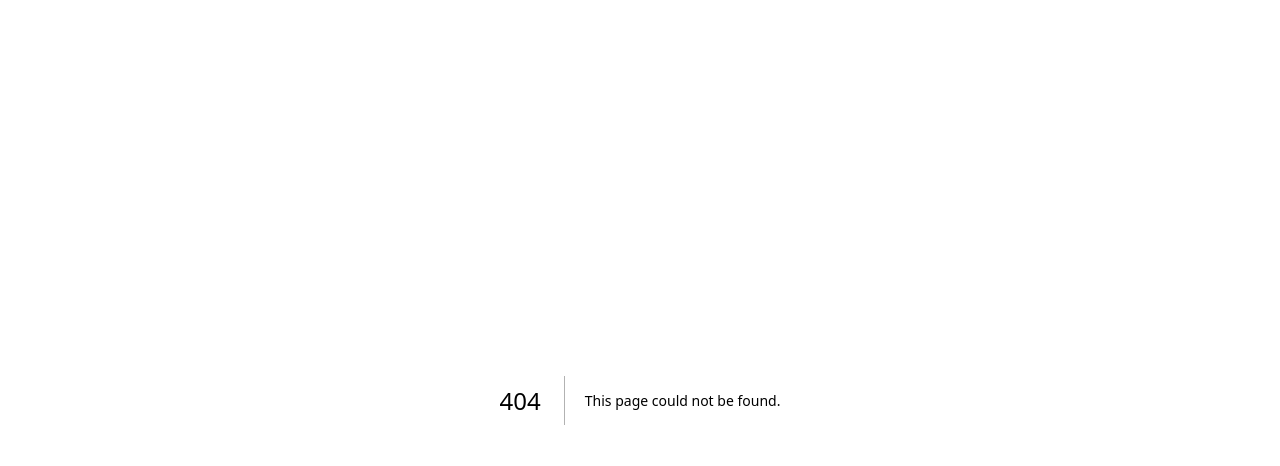
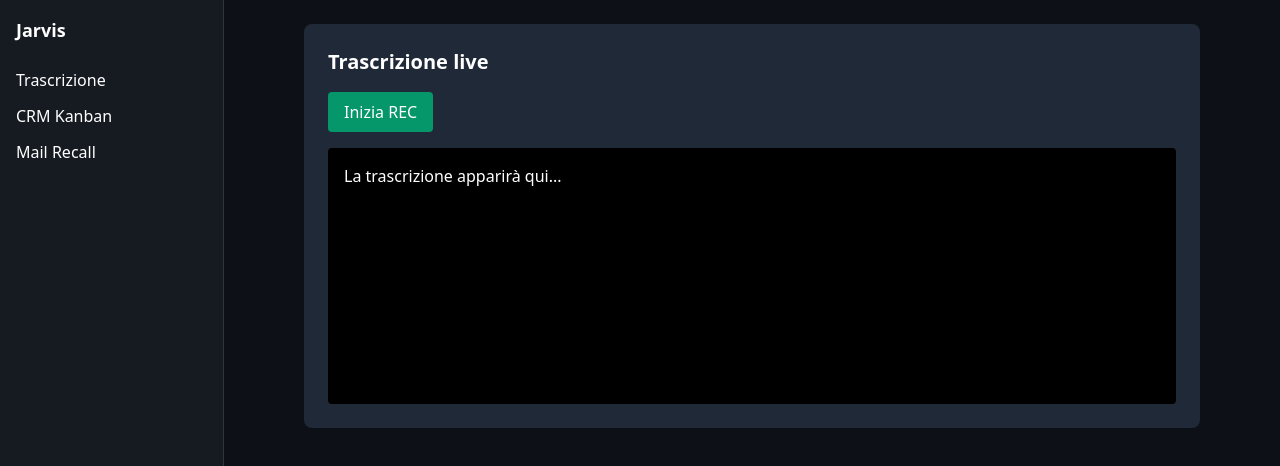
Before and after one commit to davide-debug/Jarvis-app-, a Next.js app: page /trascrizione in a window 1280 px wide. Before the commit this address had no page. Shown: the top 466 px of the page. Built offline with nearby package versions, Linux system fonts and the light colour scheme.

Commit message:
Add files via upload

```diff
--- a/pages/crm-kanban.jsx
+++ b/pages/crm-kanban.jsx
@@ -1,41 +1,22 @@
-import { useState } from "react";
 import Layout from "../components/Layout";
 import DealCard from "../components/DealCard";
 
-const STAGES = ["Prospect", "Qualifica", "Proposta", "Negoziazione", "Chiusura"];
-const seedDeals = [
-  { id: "d1", name: "SITIS SRL", value: "€18.5k", stage: "Qualifica", iic: 82, last: "2g fa", next: "Invia proposta", owner: "Tu" },
-  { id: "d2", name: "Albergo Belvedere", value: "€42k", stage: "Proposta", iic: 88, last: "1g fa", next: "Follow-up 24h", owner: "Tu" }
+const mockDeals = [
+  { id: 1, name: "Cliente A", value: "€20k", iic: 75, last: "10 giorni fa", owner: "Davide", next: "Invio preventivo" },
+  { id: 2, name: "Cliente B", value: "€50k", iic: 40, last: "20 giorni fa", owner: "Marco", next: "Recall" }
 ];
 
 export default function CrmKanban() {
-  const [deals, setDeals] = useState(seedDeals);
-
-  function onDragStart(e, id) {
-    e.dataTransfer.setData("text/plain", id);
-  }
-
-  function onDrop(e, stage) {
-    const id = e.dataTransfer.getData("text/plain");
-    setDeals(prev => prev.map(d => (d.id === id ? { ...d, stage } : d)));
-  }
-
   return (
     <Layout>
-      <div className="grid grid-cols-1 md:grid-cols-5 gap-4">
-        {STAGES.map(stage => (
-          <div
-            key={stage}
-            className="bg-[#0f1620] rounded-2xl border border-[#30363d] p-3"
-            onDragOver={e => e.preventDefault()}
-            onDrop={e => onDrop(e, stage)}
-          >
-            <div className="font-semibold mb-3">{stage}</div>
-            {deals.filter(d => d.stage === stage).map(deal => (
-              <DealCard key={deal.id} deal={deal} onDragStart={onDragStart} />
-            ))}
-          </div>
-        ))}
+      <h2 className="text-xl font-bold mb-4">CRM Kanban</h2>
+      <div className="grid grid-cols-3 gap-4">
+        <div className="bg-gray-800 p-4 rounded">
+          <h3 className="font-semibold mb-2">Nuovi</h3>
+          {mockDeals.map((d) => (
+            <DealCard key={d.id} deal={d} onDragStart={() => {}} />
+          ))}
+        </div>
       </div>
     </Layout>
   );
--- a/pages/index.js
+++ b/pages/index.js
@@ -1,52 +1,10 @@
-import { useState } from "react";
 import Layout from "../components/Layout";
-import SuggestionBox from "../components/SuggestionBox";
 
 export default function Home() {
-  const [transcript, setTranscript] = useState("");
-  const [suggestions, setSuggestions] = useState([]);
-
-  function addSuggestion(text, priority = "normal") {
-    const newSugg = { id: Date.now(), text, priority };
-    setSuggestions((prev) => [...prev, newSugg]);
-    if (priority === "high") playBeep();
-  }
-
   return (
     <Layout>
-      <div className="flex gap-6">
-        <div className="flex-1">
-          <h2 className="text-lg font-semibold mb-2">Trascrizione live</h2>
-          <button
-            onClick={() => {
-              setTranscript((prev) => prev + "\n[Demo trascrizione: Cliente parla di budget]");
-              addSuggestion("Parlano di budget: chiedi disponibilità", "high");
-            }}
-            className="bg-green-600 px-4 py-2 rounded hover:bg-green-500"
-          >
-            ▶️ Simula Trascrizione
-          </button>
-          <pre className="bg-gray-800 p-4 rounded-lg mt-4 whitespace-pre-wrap">
-            {transcript}
-          </pre>
-        </div>
-        <div className="w-80">
-          <SuggestionBox suggestions={suggestions} />
-        </div>
-      </div>
+      <h1 className="text-2xl font-bold">Benvenuto in Jarvis</h1>
+      <p className="mt-4">Seleziona una sezione dal menu.</p>
     </Layout>
   );
 }
-
-function playBeep() {
-  const ctx = new (window.AudioContext || window.webkitAudioContext)();
-  const oscillator = ctx.createOscillator();
-  const gainNode = ctx.createGain();
-  oscillator.type = "sine";
-  oscillator.frequency.setValueAtTime(880, ctx.currentTime);
-  gainNode.gain.setValueAtTime(0.15, ctx.currentTime);
-  oscillator.connect(gainNode);
-  gainNode.connect(ctx.destination);
-  oscillator.start();
-  oscillator.stop(ctx.currentTime + 0.2);
-}
--- /dev/null
+++ b/pages/trascrizione.jsx
@@ -0,0 +1,80 @@
+import { useState } from "react";
+import Layout from "../components/Layout";
+
+export default function Trascrizione() {
+  const [recording, setRecording] = useState(false);
+  const [transcript, setTranscript] = useState("");
+
+  let mediaRecorder;
+  let audioChunks = [];
+
+  async function startRecording() {
+    const stream = await navigator.mediaDevices.getUserMedia({ audio: true });
+    mediaRecorder = new MediaRecorder(stream);
+
+    mediaRecorder.ondataavailable = (e) => {
+      audioChunks.push(e.data);
+    };
+
+    mediaRecorder.onstop = async () => {
+      const audioBlob = new Blob(audioChunks, { type: "audio/webm" });
+      const formData = new FormData();
+      formData.append("file", audioBlob, "audio.webm");
+      formData.append("model", "whisper-1");
+
+      try {
+        const response = await fetch("https://api.openai.com/v1/audio/transcriptions", {
+          method: "POST",
+          headers: {
+            Authorization: `Bearer ${process.env.NEXT_PUBLIC_OPENAI_API_KEY}`,
+          },
+          body: formData,
+        });
+        const data = await response.json();
+        setTranscript((prev) => prev + "\n" + data.text);
+      } catch (error) {
+        console.error("Errore trascrizione:", error);
+      }
+
+      audioChunks = [];
+    };
+
+    mediaRecorder.start();
+    setRecording(true);
+  }
+
+  function stopRecording() {
+    if (mediaRecorder && mediaRecorder.state !== "inactive") {
+      mediaRecorder.stop();
+      setRecording(false);
+    }
+  }
+
+  return (
+    <Layout>
+      <div className="max-w-4xl mx-auto bg-gray-800 p-6 rounded-lg">
+        <h2 className="text-xl font-bold mb-4">Trascrizione live</h2>
+        <div className="mb-4 flex gap-2">
+          {!recording ? (
+            <button
+              onClick={startRecording}
+              className="bg-emerald-600 px-4 py-2 rounded"
+            >
+              Inizia REC
+            </button>
+          ) : (
+            <button
+              onClick={stopRecording}
+              className="bg-red-600 px-4 py-2 rounded"
+            >
+              Stop
+            </button>
+          )}
+        </div>
+        <div className="bg-black text-white p-4 rounded h-64 overflow-y-scroll whitespace-pre-wrap">
+          {transcript || "La trascrizione apparirà qui..."}
+        </div>
+      </div>
+    </Layout>
+  );
+}
```
Also changed, not shown: pages/_app.js (line endings or trailing spaces).
